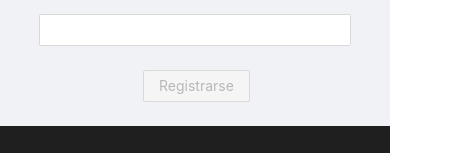
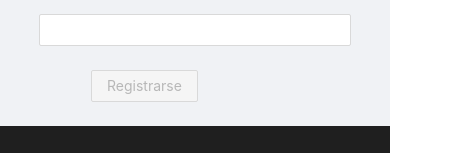
Before and after one commit to FennemaRL/Servify, a React (Create React App) app in the folder webservify/: page /Servify/register in a window 390 px wide. Shown: the part 692-845 px from the top of the page, 455 px wide, since content can reach past the window. Built offline with nearby package versions, Linux system fonts and the light colour scheme.

Commit message:
fix register in mobile

```diff
--- a/webservify/src/login/register.js
+++ b/webservify/src/login/register.js
@@ -26,8 +26,9 @@ function Register({openSession}){
     };
     const tailLayout = {
         wrapperCol: {
-            offset: 8,
-            span: 16,
+            offset: 4,
+            xs: 3,
+            lg: 16,
         },
     };
 
```
